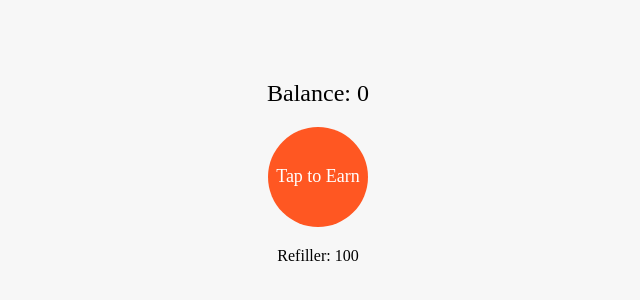
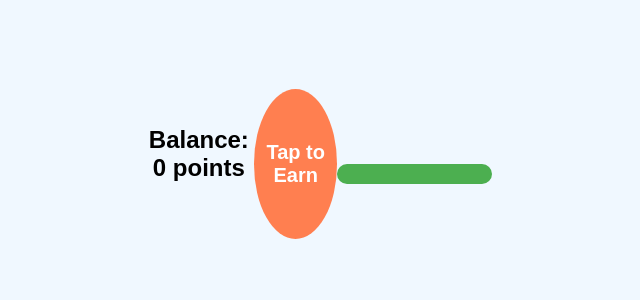
Before and after one commit to freddivine/my_mini_app, a plain HTML site: page index.html in a window 1280 px wide. Shown: the part 236-536 px from the top of the page, without its empty margins (322-962 px from the left). Drawn offline with Linux system fonts and the light colour scheme.

Commit message:
Update index.html
Did more updates on index.html

```diff
--- a/index.html
+++ b/index.html
@@ -1,29 +1,96 @@
 <!DOCTYPE html>
-<html>
+<html lang="en">
 <head>
+    <meta charset="UTF-8">
+    <meta name="viewport" content="width=device-width, initial-scale=1.0">
+    <title>AMC Arbitrage Airdrop</title>
     <style>
-        body { display: flex; flex-direction: column; align-items: center; justify-content: center; height: 100vh; background-color: #f7f7f7; }
-        #balance { font-size: 24px; margin-bottom: 20px; }
-        #circle { width: 100px; height: 100px; background-color: #ff5722; border-radius: 50%; display: flex; align-items: center; justify-content: center; font-size: 18px; color: white; cursor: pointer; }
-        #refiller { margin-top: 20px; }
+        /* Base styling */
+        body, html {
+            display: flex;
+            justify-content: center;
+            align-items: center;
+            height: 100vh;
+            background-color: #f0f8ff;
+            margin: 0;
+            font-family: Arial, sans-serif;
+            text-align: center;
+        }
+
+        /* Balance display */
+        .balance-display {
+            font-size: 24px;
+            font-weight: bold;
+            margin-bottom: 20px;
+        }
+
+        /* Tap circle styling */
+        .tap-circle {
+            width: 150px;
+            height: 150px;
+            background-color: #ff7f50;
+            border-radius: 50%;
+            display: flex;
+            justify-content: center;
+            align-items: center;
+            color: #fff;
+            font-size: 20px;
+            font-weight: bold;
+            cursor: pointer;
+            animation: pulse 1s infinite;
+        }
+
+        /* Circle pulse animation */
+        @keyframes pulse {
+            0%, 100% { transform: scale(1); }
+            50% { transform: scale(1.1); }
+        }
+
+        /* Refiller bar styling */
+        .refiller-container {
+            width: 80%;
+            height: 20px;
+            background-color: #ddd;
+            border-radius: 10px;
+            margin-top: 20px;
+            overflow: hidden;
+        }
+        .refiller-bar {
+            height: 100%;
+            background-color: #4caf50;
+            width: 100%;
+            transition: width 0.3s ease;
+        }
     </style>
 </head>
 <body>
-    <div id="balance">Balance: 0</div>
-    <div id="circle" onclick="earn()">Tap to Earn</div>
-    <div id="refiller">Refiller: 100</div>
+    <div class="balance-display">Balance: <span id="balance">0</span> points</div>
+
+    <div class="tap-circle" onclick="tap()">Tap to Earn</div>
+
+    <div class="refiller-container">
+        <div class="refiller-bar" id="refiller"></div>
+    </div>
+
     <script>
         let balance = 0;
         let refiller = 100;
 
-        function earn() {
+        // Tap function
+        function tap() {
             if (refiller > 0) {
-                balance += 1;
-                refiller -= 1;
-                document.getElementById("balance").textContent = `Balance: ${balance}`;
-                document.getElementById("refiller").textContent = `Refiller: ${refiller}`;
-            } else {
-                alert("No more refills. Wait for recharge.");
+                balance += 1;  // Increase balance
+                refiller -= 5; // Decrease refiller by 5%
+
+                // Update UI
+                document.getElementById("balance").innerText = balance;
+                document.getElementById("refiller").style.width = refiller + "%";
+
+                // Reset refiller when it reaches 0
+                if (refiller <= 0) {
+                    alert("Refiller empty! Please wait to refill.");
+                    refiller = 100;
+                }
             }
         }
     </script>
```
